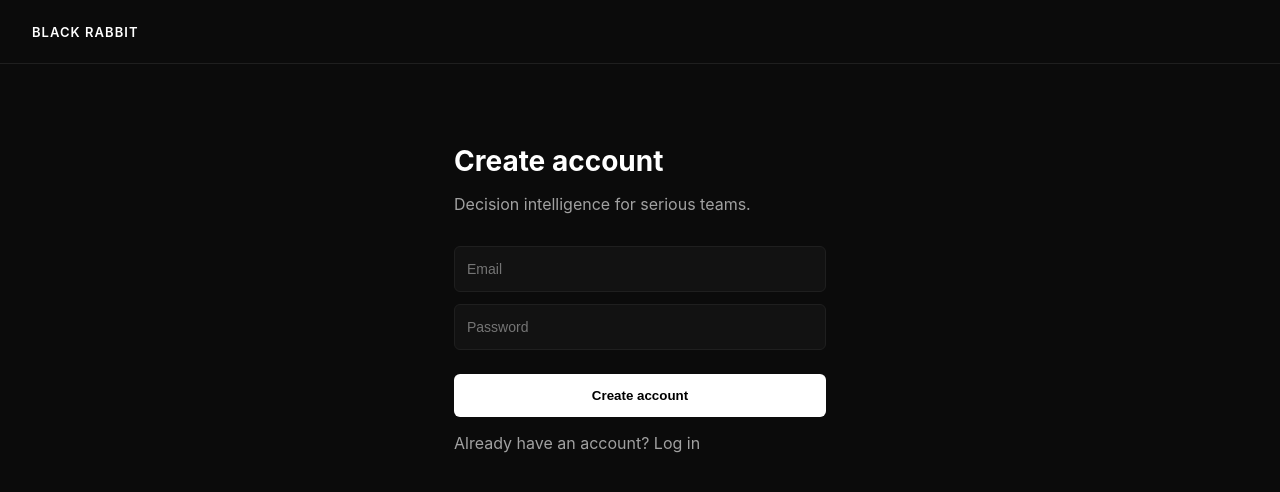
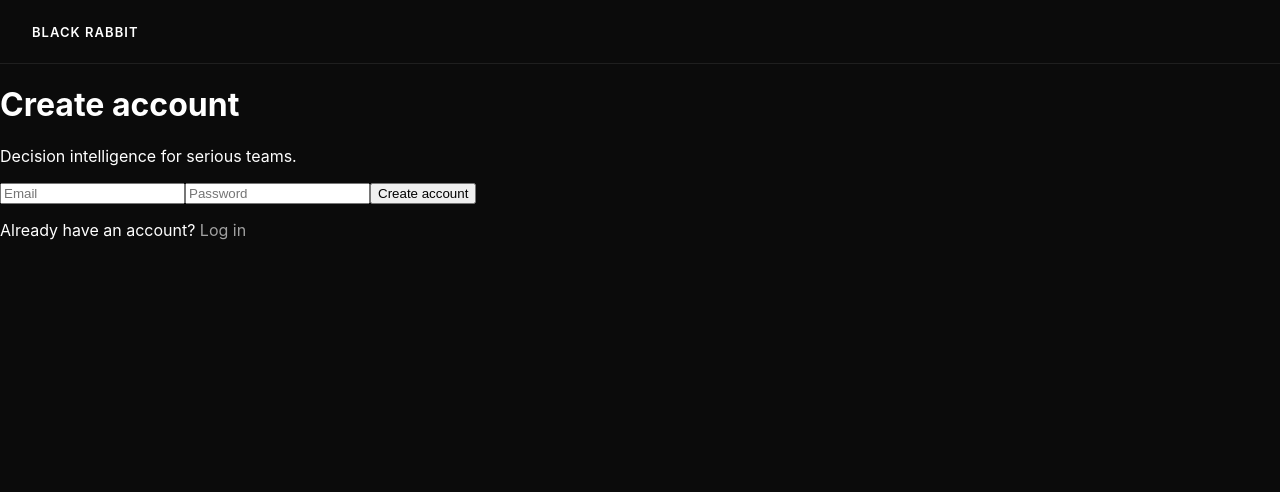
Before and after one commit to alexblackrabbit/black-rabbit, a Next.js app: page /signup in a window 1280 px wide. Shown: the top 492 px of the page. Built offline with nearby package versions, Linux system fonts and the light colour scheme; no server answers.

Commit message:
Update globals.css

```diff
--- a/app/globals.css
+++ b/app/globals.css
@@ -5,84 +5,39 @@
 html, body {
   margin: 0;
   padding: 0;
-  background: #0b0b0b;
-  color: #ffffff;
+  background: #0B0B0B; /* The original premium off-black */
+  color: #FFFFFF;
   font-family: Inter, system-ui, -apple-system, BlinkMacSystemFont, sans-serif;
+  width: 100%;
+  height: 100%;
+  overflow-x: hidden;
 }
 
+/* GLOBAL HEADER STYLE (Restored) */
 .header {
   height: 64px;
-  border-bottom: 1px solid #1f1f1f;
+  border-bottom: 1px solid #1F1F1F;
   display: flex;
   align-items: center;
   padding: 0 32px;
+  background: #0B0B0B;
+  position: sticky;
+  top: 0;
+  z-index: 100;
 }
 
 .logo {
   font-weight: 600;
   letter-spacing: 0.08em;
   font-size: 13px;
-  color: #ffffff;
+  color: #FFFFFF;
 }
 
-.container {
-  max-width: 420px;
-  margin: 80px auto;
-  padding: 0 24px;
-}
-
-h1 {
-  font-size: 28px;
-  margin-bottom: 8px;
-}
-
-p {
-  color: #a1a1a1;
-  margin-bottom: 32px;
-}
-
-input {
-  width: 100%;
-  background: #121212;
-  border: 1px solid #1f1f1f;
-  color: #ffffff;
-  padding: 14px 12px;
-  border-radius: 6px;
-  margin-bottom: 12px;
-  font-size: 14px;
-}
-
-input:focus {
-  outline: none;
-  border-color: #e5e7eb;
-}
-
-button {
-  width: 100%;
-  background: #ffffff;
-  color: #000000;
-  padding: 14px;
-  border-radius: 6px;
-  font-weight: 600;
-  cursor: pointer;
-  border: none;
-  margin-top: 12px;
-}
-
-button:hover {
-  opacity: 0.9;
-}
-
+/* UTILITIES */
 a {
-  color: #a1a1a1;
+  color: #A1A1A1;
   text-decoration: none;
 }
-
 a:hover {
-  color: #ffffff;
+  color: #FFFFFF;
 }
-
-.error {
-  color: #ef4444;
-  margin-top: 12px;
-}
```
